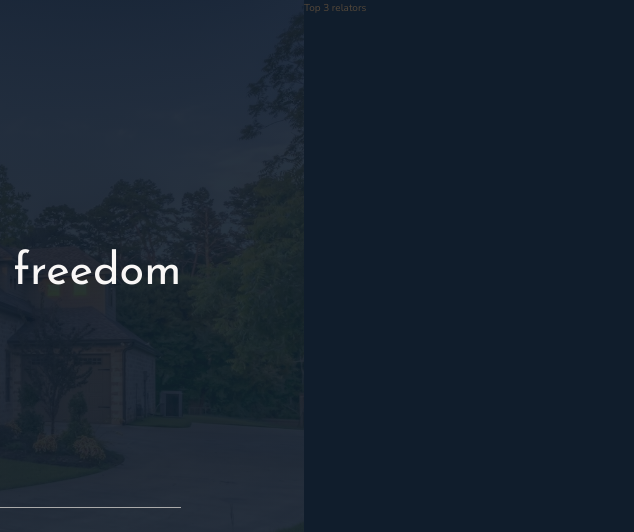
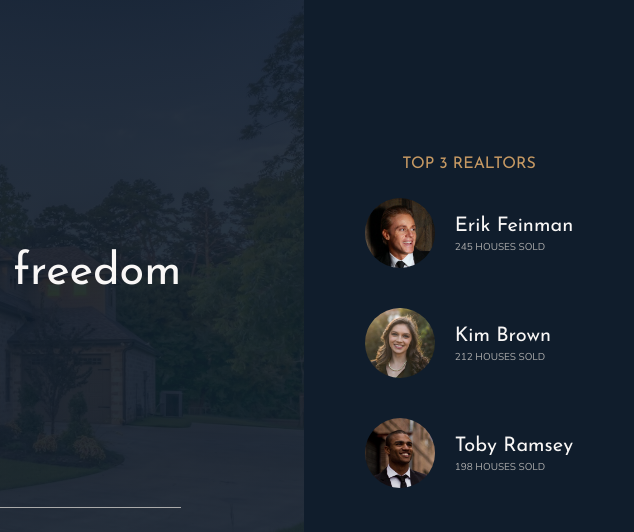
Before and after one commit to kristjanfale/Nexter, a website: page index.html in a window 1280 px wide. Shown: the top 532 px of the page, 646-1280 px from the left. Drawn offline with nearby package versions, Linux system fonts and the light colour scheme.

Commit message:
Realtors Section

```diff
--- a/index.html
+++ b/index.html
@@ -39,8 +39,27 @@
     <!-- END OF HEADER -->
 
     <!-- RELATORS -->
-    <div class="relators">
-      Top 3 relators
+    <div class="realtors">
+      <h3 class="heading-3">Top 3 Realtors</h3>
+      <div class="realtors__list">
+        <img src="img/realtor-1.jpeg" alt="Realtor 1" class="realtors__img" />
+        <div class="realtors__details">
+          <h4 class="heading-4 heading-4--light">Erik Feinman</h4>
+          <p class="realtors__sold">245 houses sold</p>
+        </div>
+
+        <img src="img/realtor-2.jpeg" alt="Realtor 2" class="realtors__img" />
+        <div class="realtors__details">
+          <h4 class="heading-4 heading-4--light">Kim Brown</h4>
+          <p class="realtors__sold">212 houses sold</p>
+        </div>
+
+        <img src="img/realtor-3.jpeg" alt="Realtor 3" class="realtors__img" />
+        <div class="realtors__details">
+          <h4 class="heading-4 heading-4--light">Toby Ramsey</h4>
+          <p class="realtors__sold">198 houses sold</p>
+        </div>
+      </div>
     </div>
     <!-- END OF RELATORS -->
 
--- a/sass/_realtors.scss
+++ b/sass/_realtors.scss
@@ -1,5 +1,33 @@
-.relators {
+.realtors {
   background-color: $color-secondary;
   grid-column: col-start 7 / full-end;
-  grid-row: 1 / 2;
+  padding: 3rem;
+
+  display: grid;
+  justify-content: center;
+  align-content: center;
+  justify-items: center;
+  grid-row-gap: 2rem;
+
+  &__list {
+    display: grid;
+    grid-template-columns: min-content max-content;
+    grid-column-gap: 2rem;
+    grid-row-gap: 5vh;
+  }
+
+  &__img {
+    width: 7rem;
+    border-radius: 50%;
+  }
+
+  &__details {
+    align-self: center;
+  }
+
+  &__sold {
+    text-transform: uppercase;
+    color: $color-grey-light-2;
+    margin-top: -0.3rem;
+  }
 }
```
Also changed, not shown: css/style.css.
